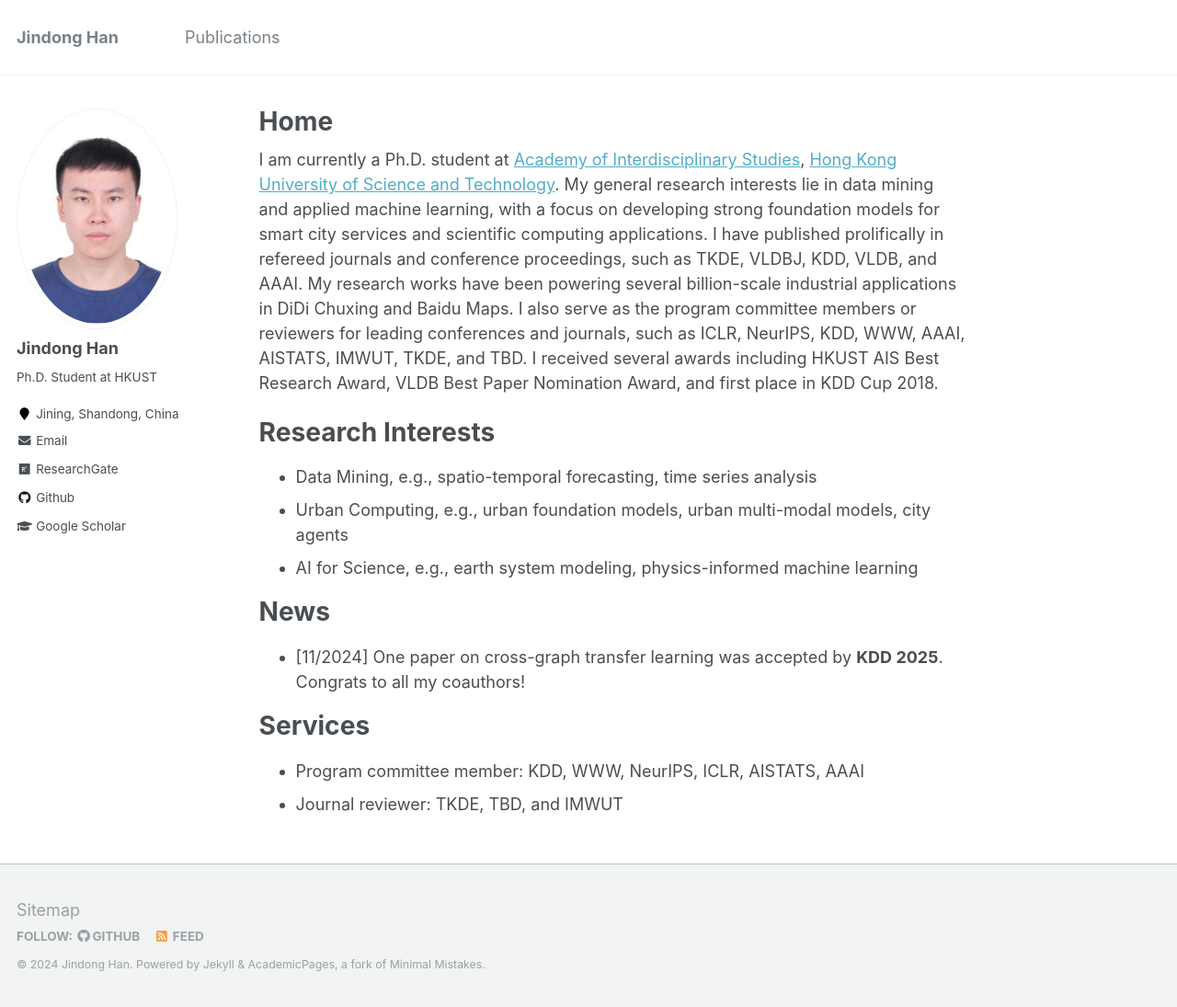
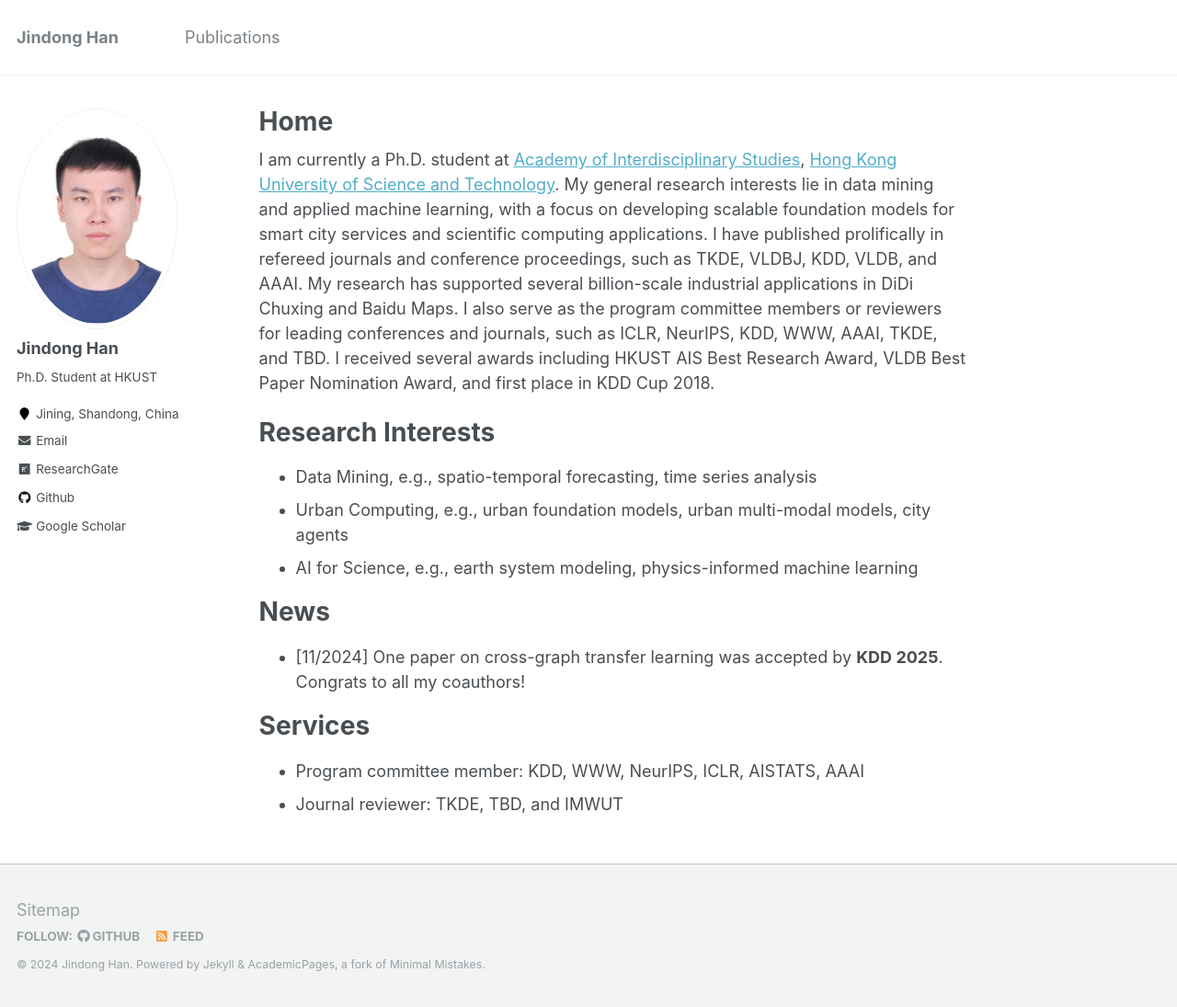
Before and after one commit to jhanao-hkust/jhanao-hkust.github.io, a Jekyll site: the page built from _pages/about.md, in a window 1280 px wide and 1095 px high. Shown: the whole window at 92% size. Built offline with Jekyll 4.4.1, drawn with Linux system fonts in a browser that asks for light colours.

Commit message:
Update about.md

```diff
--- a/_pages/about.md
+++ b/_pages/about.md
@@ -8,7 +8,7 @@ redirect_from:
   - /about.html
 ---
 
-I am currently a Ph.D. student at [Academy of Interdisciplinary Studies](https://ais.hkust.edu.hk/), [Hong Kong University of Science and Technology](https://hkust.edu.hk/). My general research interests lie in data mining and applied machine learning, with a focus on developing strong foundation models for smart city services and scientific computing applications. I have published prolifically in refereed journals and conference proceedings, such as TKDE, VLDBJ, KDD, VLDB, and AAAI. My research works have been powering several billion-scale industrial applications in DiDi Chuxing and Baidu Maps. I also serve as the program committee members or reviewers for leading conferences and journals, such as ICLR, NeurIPS, KDD, WWW, AAAI, AISTATS, IMWUT, TKDE, and TBD. I received several awards including HKUST AIS Best Research Award, VLDB Best Paper Nomination Award, and first place in KDD Cup 2018.
+I am currently a Ph.D. student at [Academy of Interdisciplinary Studies](https://ais.hkust.edu.hk/), [Hong Kong University of Science and Technology](https://hkust.edu.hk/). My general research interests lie in data mining and applied machine learning, with a focus on developing scalable foundation models for smart city services and scientific computing applications. I have published prolifically in refereed journals and conference proceedings, such as TKDE, VLDBJ, KDD, VLDB, and AAAI. My research has supported several billion-scale industrial applications in DiDi Chuxing and Baidu Maps. I also serve as the program committee members or reviewers for leading conferences and journals, such as ICLR, NeurIPS, KDD, WWW, AAAI, TKDE, and TBD. I received several awards including HKUST AIS Best Research Award, VLDB Best Paper Nomination Award, and first place in KDD Cup 2018.
 
 # Research Interests
 * Data Mining, e.g., spatio-temporal forecasting, time series analysis
```
